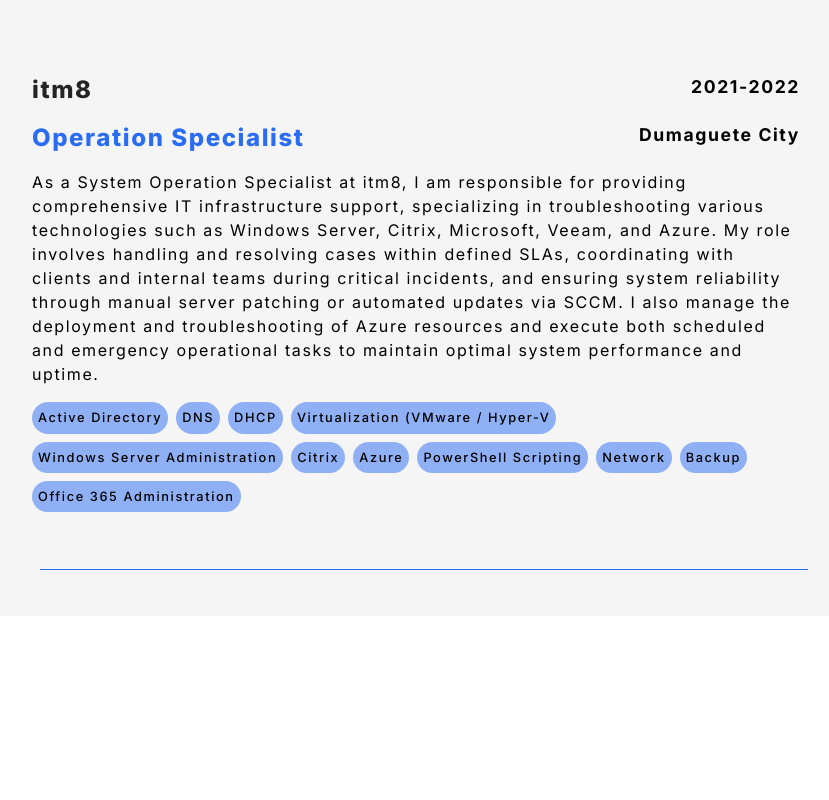
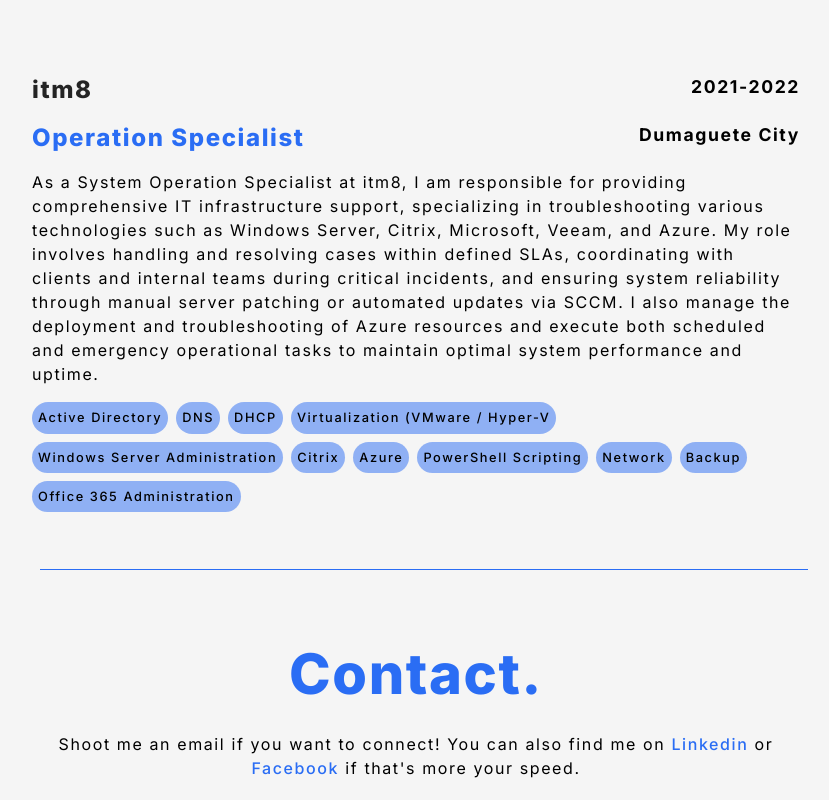
Before and after one commit to regret546/jodurtech, a React (Vite) app: page / in a window 1280 px wide. Shown: the part 3227-4027 px from the top of the page, without its empty margins (224-1053 px from the left). Before the commit the page ends 3843 px from the top, so only its background shows below. Built offline with nearby package versions, Linux system fonts and the light colour scheme.

Commit message:
Add contact

```diff
--- a/src/App.jsx
+++ b/src/App.jsx
@@ -5,6 +5,7 @@ import Certificates from "./sections/Certificates";
 import About from "./sections/About";
 import Project from "./sections/Project";
 import Experience from "./sections/Experience";
+import Contact from "./sections/Contact";
 
 import "./style.css";
 
@@ -19,6 +20,7 @@ function App() {
           <Project />
           <Certificates />
           <Experience />
+          <Contact />
         </div>
       </div>
     </>
--- /dev/null
+++ b/src/sections/Contact.jsx
@@ -0,0 +1,22 @@
+const Contact = () => {
+  return (
+    <div className=" w-[60%]  mb-5 grid gap-4">
+      <h2 className="font-extrabold text-[3.5rem] text-center w-full text-accent-blue">
+        Contact.
+      </h2>
+      <p className="text-center">
+        Shoot me an email if you want to connect! You can also find me on{" "}
+        <span className="text-accent-blue font-medium cursor-pointer">
+          Linkedin
+        </span>{" "}
+        or{" "}
+        <span className="text-accent-blue font-medium cursor-pointer">
+          Facebook
+        </span>{" "}
+        if that's more your speed.
+      </p>
+    </div>
+  );
+};
+
+export default Contact;
```
